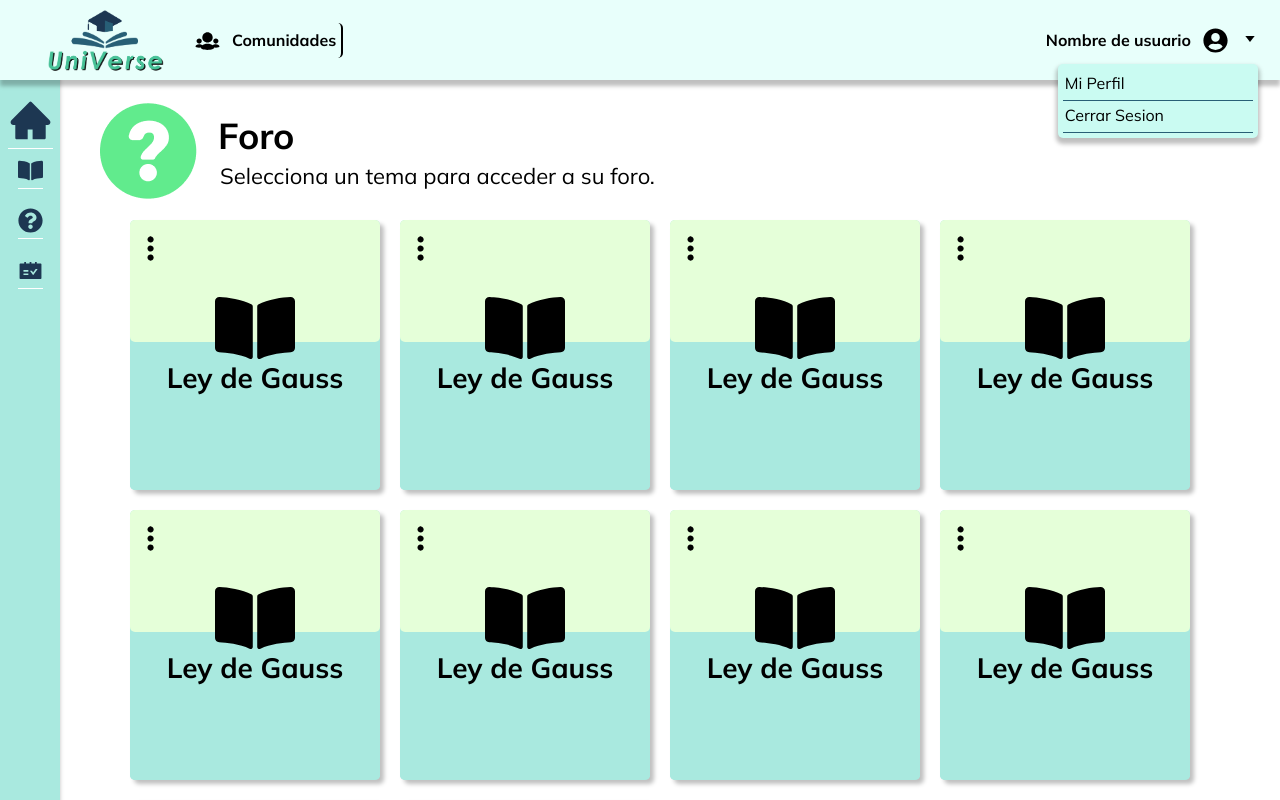
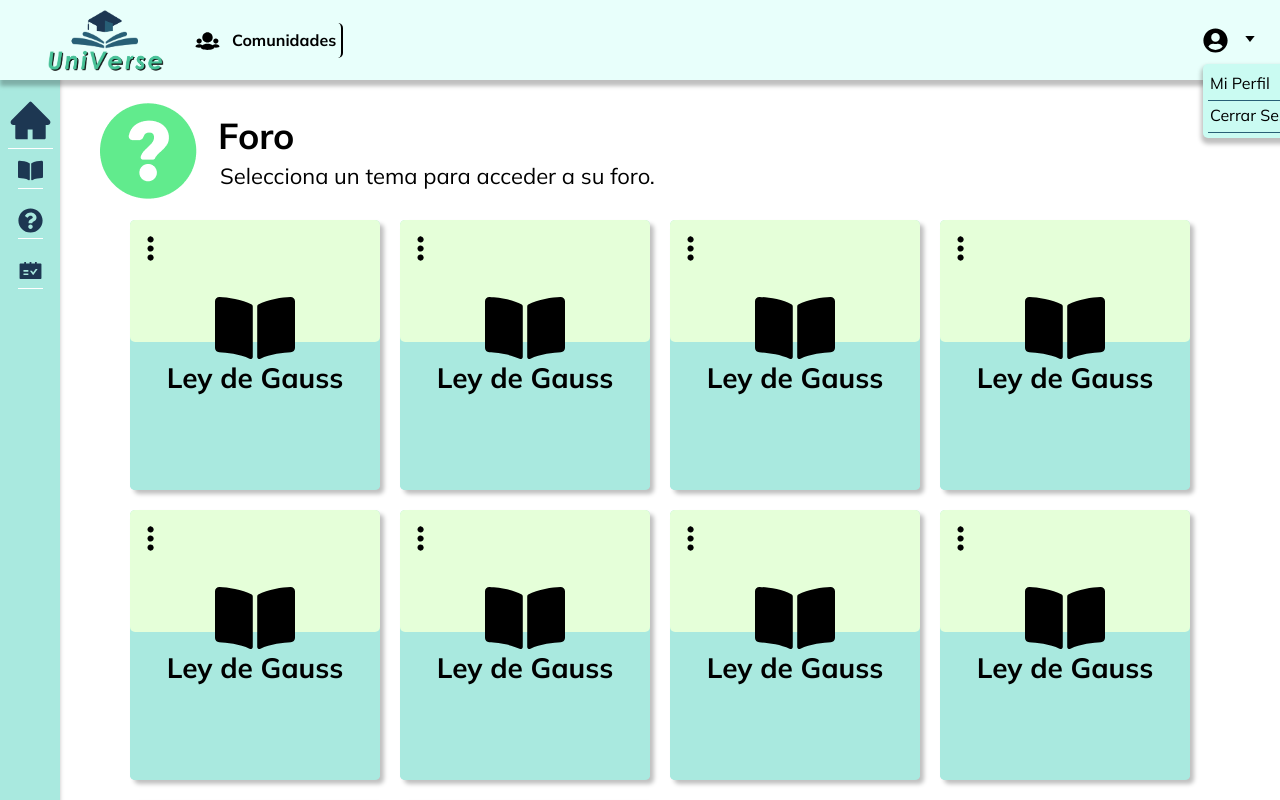
Before and after one commit to juandp1/UniVerse-Frontend, a Next.js app in the folder universe/: page /Foro in a window 1280 px wide. Both pictures are taken after a click on the icon 1250 px from the left and 37 px from the top of the page. Shown: the top 800 px of the page. Built offline with nearby package versions, Linux system fonts and the light colour scheme.

Commit message:
Iniciar sesion registro, info usuario en navbar

```diff
--- a/universe/Component/NavBar.tsx
+++ b/universe/Component/NavBar.tsx
@@ -6,16 +6,44 @@ import * as FaIcon from 'react-icons/fa';
 import style from "/styles/NavBarsStyles.module.css";
 import Image from 'next/image';
 import { Stint_Ultra_Expanded } from 'next/font/google';
-
+import { useRouter } from 'next/router';
 
 
 
 
 
 function Navbar() {
+    const router = useRouter();
     const [menuDesplegable, setMenuDesplegable] = useState(false)
     const stateMenuDesplegable = () => setMenuDesplegable(!menuDesplegable)
+    const [name, setName] = useState(localStorage.getItem("name"))
     {/*con este useState se controla para que aparezca las opciones de perfil y de cerrar sesion*/ }
+
+    const handleLogoutClick = async () => {
+        try {
+            // Realizar la petición al backend para cerrar la sesión
+            const res = await fetch('http://127.0.0.1:3333/api/logout', {
+                method: 'DELETE',
+                mode: 'cors',
+                headers: {
+                    'Content-Type': 'application/json'
+                },
+            });
+
+            if (!res.ok) {
+                throw new Error('No se pudo cerrar la sesión');
+            }
+
+            // Borrar el token del almacenamiento local
+            localStorage.removeItem('token');
+            localStorage.removeItem('user_ID');
+
+            // Redirigir al usuario a la página de inicio
+            router.push('/index');
+        } catch (error) {
+            console.error('Error:', error);
+        }
+    };
 
 return (
     <>
@@ -46,10 +74,10 @@ function Navbar() {
             </div>
 
             <div className="w-auto flex space-x-3 content-center">
-                    <h4>Nombre de usuario</h4>
+                <h4>{name}</h4>
                 <FaIcon.FaUserCircle size={"25px"} />
 
-                    <RxIcon.RxTriangleDown size={"20px"} onClick={stateMenuDesplegable} className='cursor-pointer hover:bg-light_blue_hover'/>
+                <RxIcon.RxTriangleDown size={"20px"} onClick={stateMenuDesplegable} className='cursor-pointer hover:bg-light_blue_hover' />
 
 
                 {/* se verifica si es verdadedo el menu desplegable, y si asi es se ejecuta el html en el return*/}
@@ -66,8 +94,8 @@ function Navbar() {
                         </div>
                         <div >
 
-                                <Link href="/Perfil"> {/*agregar un onClick*/}
-                                    <h5>Cerrar Sesion</h5>
+                            <Link href="">
+                                <a onClick={handleLogoutClick}><h5>Cerrar Sesion</h5></a>
                             </Link>
                         </div>
 
@@ -81,6 +109,7 @@ function Navbar() {
 
     </>
 )
+
             }
 
 export default Navbar
--- a/universe/pages/Login.tsx
+++ b/universe/pages/Login.tsx
@@ -44,6 +44,7 @@ const Login = () => {
         const data = await res.json();
         localStorage.setItem("token", data["access_token"]);
         localStorage.setItem("user_ID", data["user"]["id"]);
+        localStorage.setItem("username", data["name"]);  // Almacena el nombre de usuario en el localStorage
 
         router.push('/PestaniaComunidad'); // Redirect to PestaniaComunidad.tsx
 
--- a/universe/pages/Registro.tsx
+++ b/universe/pages/Registro.tsx
@@ -5,6 +5,8 @@ import { useRouter } from 'next/router';
 import { useState } from "react";
 import * as Yup from "yup";
 import styles from 'styles/registerStyle.module.css';
+import Link from 'next/link';
+
 
 interface FormValues {
   username: string;
@@ -40,8 +42,8 @@ const Registro = () => {
   });
 
   const handleRegisterClick = () => {
+    router.push('/Login');
   };
-
   const onSubmit = async (values: FormValues) => {
     // Perform authentication logic or send data to the server
     console.log(values);
@@ -53,7 +55,7 @@ const Registro = () => {
         headers: {
           'Content-Type': 'application/json'
         },
-        body: JSON.stringify({"name": values.username, "email": values.email, "password": values.password})
+        body: JSON.stringify({ "name": values.username, "email": values.email, "password": values.password })
       });
 
       if (res.ok) {
@@ -62,7 +64,7 @@ const Registro = () => {
         router.push('/Login'); // Redirect to Login.tsx
       } else if (res.status == 201) { //codigo de usuario ya existente
         throw new Error('El usuario ingresado ya existe, intentelo de nuevo');
-      } else if (res.status == 201) { //codigo error de email ya existente
+      } else if (res.status == 400) { //codigo error de email ya existente
         throw new Error('El email ingresado ya existe, intentelo de nuevo');
       }
     } catch (error: any) {
@@ -164,7 +166,19 @@ const Registro = () => {
             <button type="submit" className={styles.registerButton}>
               REGISTRATE
             </button>
+            <div className={styles.loginLink}>
+              ¿Ya tienes una cuenta?{" "}
+              <span
+                className={styles.loginText}
+                onClick={handleRegisterClick}
+                role="button"
+              >
+                Inicia sesión
+              </span>
+            </div>
           </form>
+
+
 
         </div>
 
```
Also changed, not shown: universe/styles/registerStyle.module.css (+19 -0 lines). Lines whose indentation alone changed are shown as unchanged.
